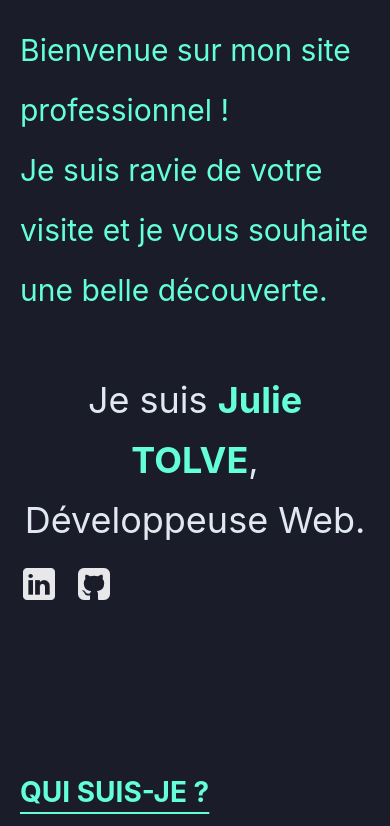
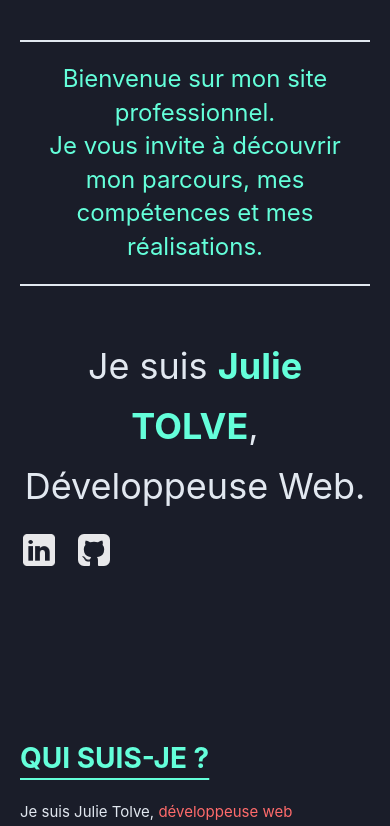
Before and after one commit to JulieRaph/Portfolio_Projects, a Vue app: page / in a window 390 px wide. Shown: the top 826 px of the page. Built offline with nearby package versions, Linux system fonts and the light colour scheme.

Commit message:
feat: Refactor PageHeader component for improved layout and styling

```diff
--- a/src/components/PageHeader.vue
+++ b/src/components/PageHeader.vue
@@ -4,10 +4,48 @@
 </script>
 
 <template>
-    <h1 class="text-highlight-1">Bienvenue sur mon site professionnel !<br>
-        Je suis ravie de votre visite et je vous souhaite une belle découverte.</h1>
+    <div class="header-container">
+        <div class="header-line"></div>
+        <h1 class="text-highlight-1">Bienvenue sur mon site professionnel.<br>
+            Je vous invite à découvrir mon parcours, mes compétences et mes réalisations.</h1>
+        <div class="header-line"></div>
+    </div>
 </template>
 
 <style scoped>
+    .header-container {
+        width: 100%;
+        text-align: center;
+        margin: 40px 0;
+    }
 
+    .header-line {
+        width: 100%;
+        height: 2px;
+        background-color: var(--vt-c-custom-text-normal);
+        margin: 20px 0;
+    }
+
+    h1 {
+        text-align: center;
+        margin: 30px auto;
+        max-width: 800px;
+        line-height: 1.4;
+    }
+
+    @media screen and (max-width: 768px) {
+        .header-container {
+            margin: 20px 0;
+        }
+
+        .header-line {
+            margin: 15px 0;
+        }
+
+        h1 {
+            font-size: 1.5rem;
+            margin: 20px auto;
+            padding: 0 20px;
+        }
+    }
 </style>
```
